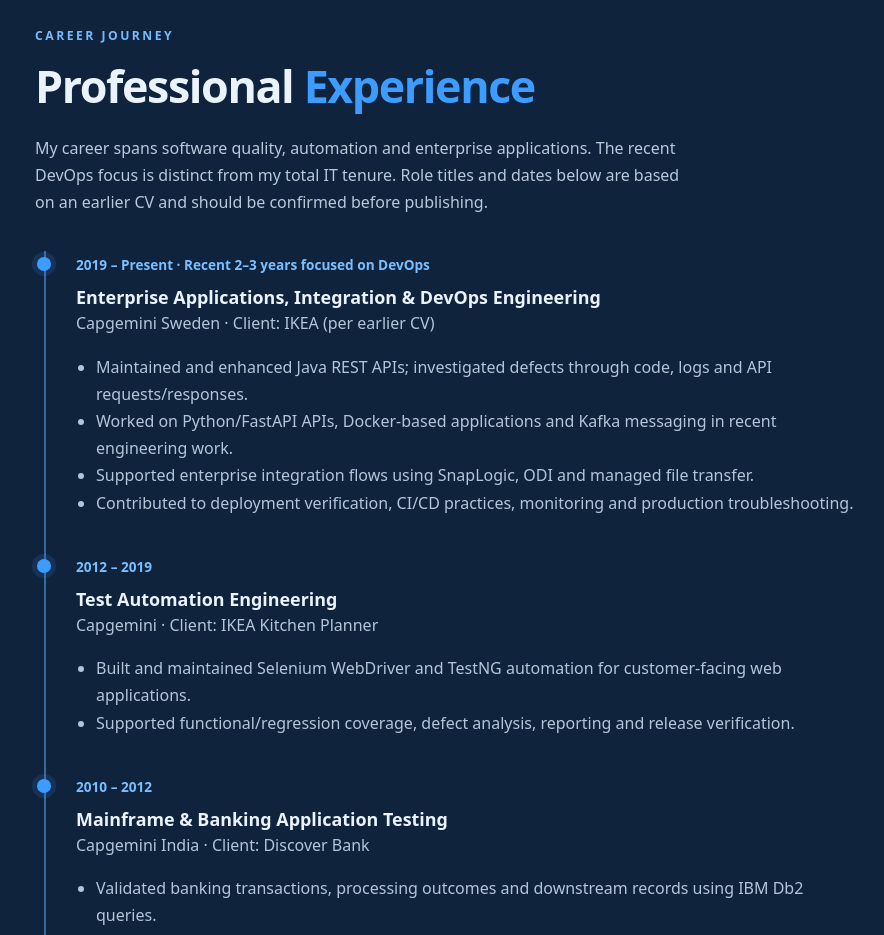
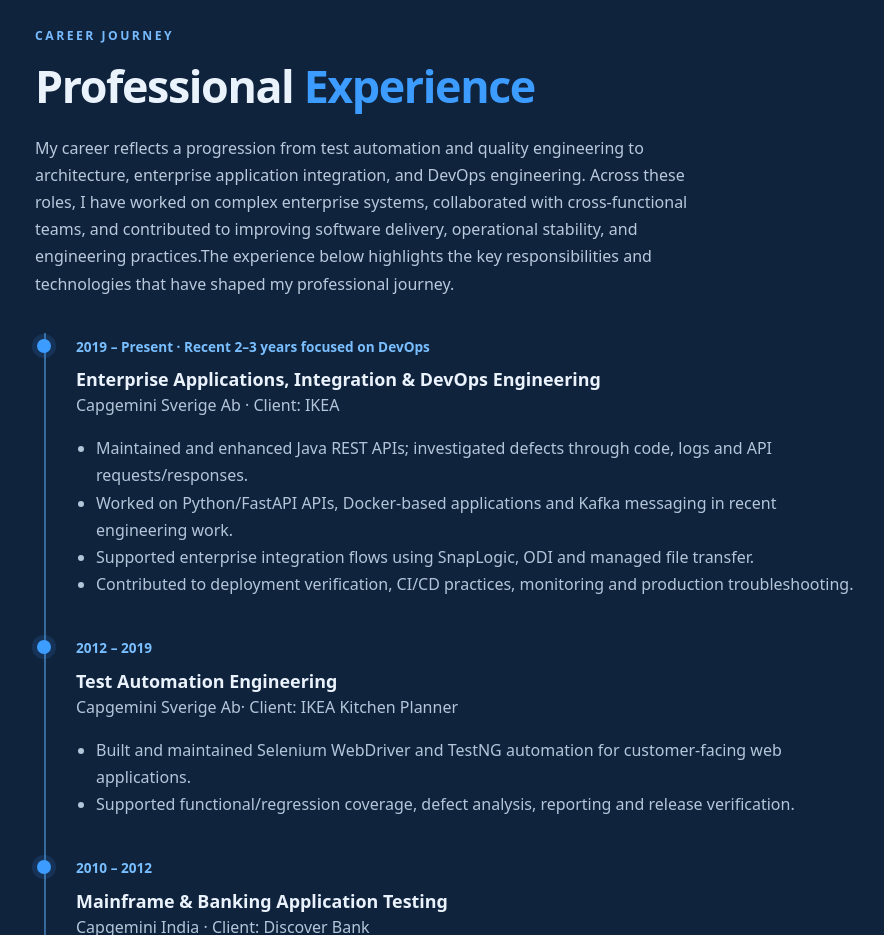
Before and after one commit to amitrana0705/professional-portfolio, a plain HTML site: page index.html in a window 1280 px wide. Shown: the part 2440-3375 px from the top of the page, without its empty margins (35-919 px from the left). Drawn offline with Linux system fonts and the light colour scheme.

Commit message:
Updated professional Experience

```diff
--- a/index.html
+++ b/index.html
@@ -10,7 +10,7 @@
 <body>
 <a class="skip-link" href="#main">Skip to content</a>
 <header class="site-header"><nav class="nav container" aria-label="Main navigation">
-<a class="brand" href="#home">Amit<span>Rana.</span></a>
+<a class="brand" href="#home">Amit <span>Rana.</span></a>
 <button class="menu-toggle" type="button" aria-expanded="false" aria-controls="nav-links" aria-label="Open navigation menu"><span></span><span></span><span></span></button>
 <ul class="nav-links" id="nav-links"><li><a href="#home">Home</a></li><li><a href="#about">About</a></li><li><a href="#skills">Skills</a></li><li><a href="#experience">Experience</a></li><li><a href="#projects">Projects</a></li><li><a href="#learning">Learning</a></li><li><a href="#contact">Contact</a></li></ul>
 </nav></header>
@@ -25,9 +25,9 @@
 <article class="skill-card"><div class="skill-icon">✓</div><h3>Automation &amp; Testing</h3><p>Selenium · TestNG · pytest · Playwright · QTP/UFT · REST Assured · Performance testing</p></article>
 <article class="skill-card"><div class="skill-icon">▤</div><h3>Architecture &amp; Data</h3><p>Solution architecture · Requirements verification · Oracle SQL · IBM Db2 · Enterprise applications</p></article>
 </div></div></section>
-<section id="experience" class="section surface"><div class="container"><p class="eyebrow">CAREER JOURNEY</p><h2>Professional <span>Experience</span></h2><p class="section-intro">My career spans software quality, automation and enterprise applications. The recent DevOps focus is distinct from my total IT tenure. Role titles and dates below are based on an earlier CV and should be confirmed before publishing.</p><div class="timeline">
-<article class="timeline-item"><span class="timeline-date">2019 – Present · Recent 2–3 years focused on DevOps</span><h3>Enterprise Applications, Integration &amp; DevOps Engineering</h3><p class="muted">Capgemini Sweden · Client: IKEA (per earlier CV)</p><ul><li>Maintained and enhanced Java REST APIs; investigated defects through code, logs and API requests/responses.</li><li>Worked on Python/FastAPI APIs, Docker-based applications and Kafka messaging in recent engineering work.</li><li>Supported enterprise integration flows using SnapLogic, ODI and managed file transfer.</li><li>Contributed to deployment verification, CI/CD practices, monitoring and production troubleshooting.</li></ul></article>
-<article class="timeline-item"><span class="timeline-date">2012 – 2019</span><h3>Test Automation Engineering</h3><p class="muted">Capgemini · Client: IKEA Kitchen Planner</p><ul><li>Built and maintained Selenium WebDriver and TestNG automation for customer-facing web applications.</li><li>Supported functional/regression coverage, defect analysis, reporting and release verification.</li></ul></article>
+<section id="experience" class="section surface"><div class="container"><p class="eyebrow">CAREER JOURNEY</p><h2>Professional <span>Experience</span></h2><p class="section-intro">My career reflects a progression from test automation and quality engineering to architecture, enterprise application integration, and DevOps engineering. Across these roles, I have worked on complex enterprise systems, collaborated with cross-functional teams, and contributed to improving software delivery, operational stability, and engineering practices.The experience below highlights the key responsibilities and technologies that have shaped my professional journey.</p><div class="timeline">
+<article class="timeline-item"><span class="timeline-date">2019 – Present · Recent 2–3 years focused on DevOps</span><h3>Enterprise Applications, Integration &amp; DevOps Engineering</h3><p class="muted">Capgemini Sverige Ab · Client: IKEA</p><ul><li>Maintained and enhanced Java REST APIs; investigated defects through code, logs and API requests/responses.</li><li>Worked on Python/FastAPI APIs, Docker-based applications and Kafka messaging in recent engineering work.</li><li>Supported enterprise integration flows using SnapLogic, ODI and managed file transfer.</li><li>Contributed to deployment verification, CI/CD practices, monitoring and production troubleshooting.</li></ul></article>
+<article class="timeline-item"><span class="timeline-date">2012 – 2019</span><h3>Test Automation Engineering</h3><p class="muted">Capgemini Sverige Ab· Client: IKEA Kitchen Planner</p><ul><li>Built and maintained Selenium WebDriver and TestNG automation for customer-facing web applications.</li><li>Supported functional/regression coverage, defect analysis, reporting and release verification.</li></ul></article>
 <article class="timeline-item"><span class="timeline-date">2010 – 2012</span><h3>Mainframe &amp; Banking Application Testing</h3><p class="muted">Capgemini India · Client: Discover Bank</p><ul><li>Validated banking transactions, processing outcomes and downstream records using IBM Db2 queries.</li></ul></article>
 <article class="timeline-item"><span class="timeline-date">2008 – 2010</span><h3>Test Automation Engineering</h3><p class="muted">Infosys · Client: Intel</p><ul><li>Created QTP/UFT automation scripts for web testing and managed test execution and defects using HP ALM.</li></ul></article>
 </div><p class="verification-note">Please confirm exact job titles, dates, client disclosure permissions and achievements before sharing publicly.</p></div></section>
```
